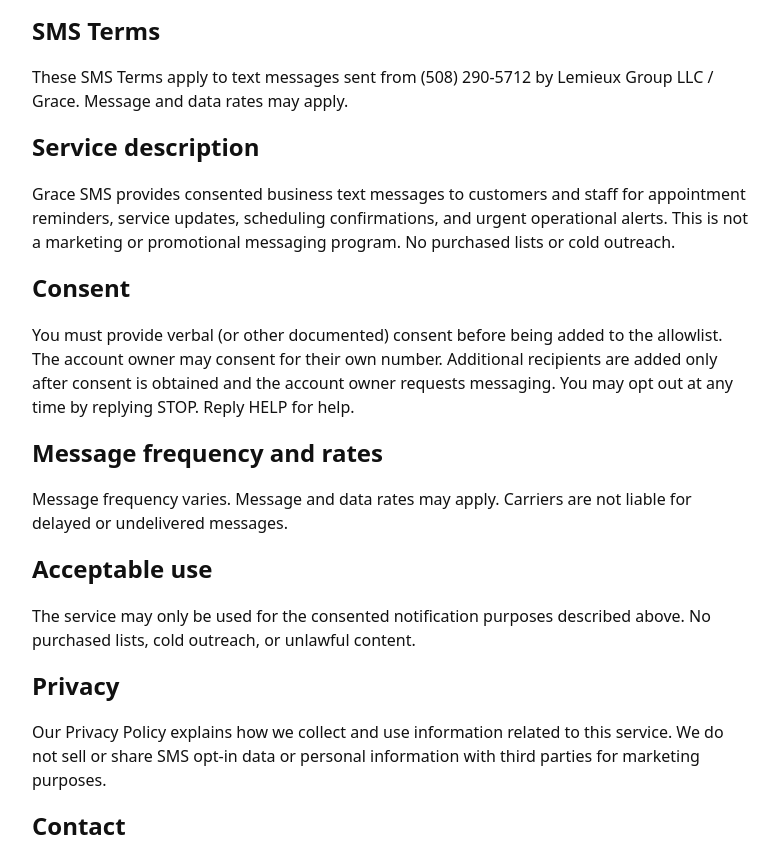
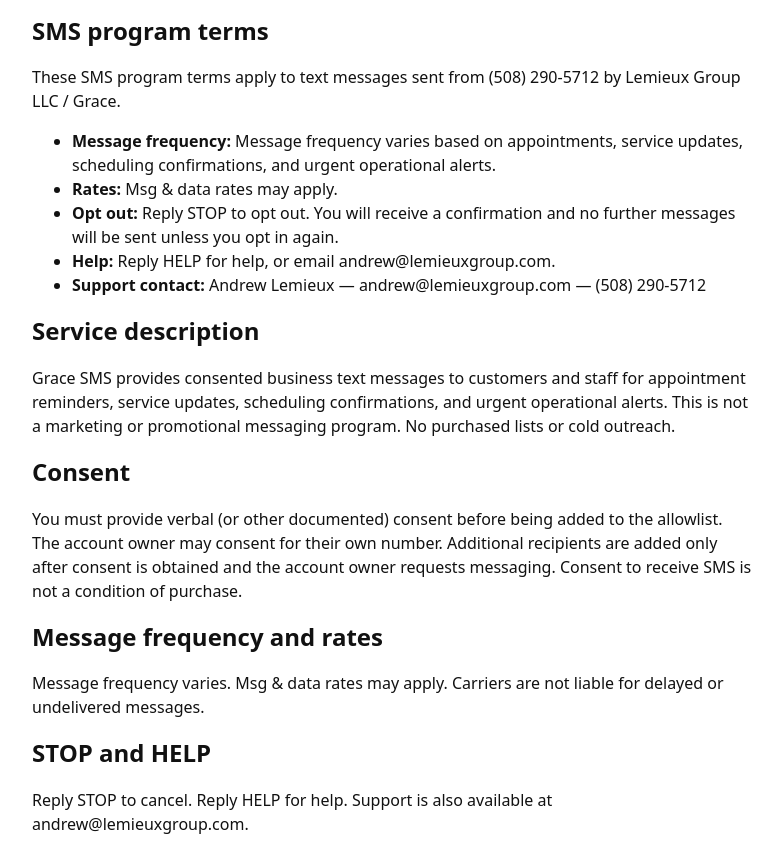
Before and after one commit to ajlemieux-max/lemieuxgroup-legal, a plain HTML site: page terms.html in a window 1280 px wide. Shown: the part 247-1091 px from the top of the page, without its empty margins (248-1030 px from the left). Drawn offline with Linux system fonts and the light colour scheme.

Commit message:
Strengthen SMS program terms for Twilio A2P crawler

```diff
--- a/terms.html
+++ b/terms.html
@@ -16,23 +16,33 @@
   <p><strong>Effective:</strong> September 28, 2026</p>
   <p>These Terms and Conditions govern use of the Grace SMS business notification service operated by Lemieux Group LLC (Brand registrant Andrew Lemieux), sending from (508) 290-5712.</p>
 
-  <h2>SMS Terms</h2>
-  <p>These SMS Terms apply to text messages sent from (508) 290-5712 by Lemieux Group LLC / Grace. Message and data rates may apply.</p>
+  <h2>SMS program terms</h2>
+  <p>These SMS program terms apply to text messages sent from (508) 290-5712 by Lemieux Group LLC / Grace.</p>
+  <ul>
+    <li><strong>Message frequency:</strong> Message frequency varies based on appointments, service updates, scheduling confirmations, and urgent operational alerts.</li>
+    <li><strong>Rates:</strong> Msg &amp; data rates may apply.</li>
+    <li><strong>Opt out:</strong> Reply STOP to opt out. You will receive a confirmation and no further messages will be sent unless you opt in again.</li>
+    <li><strong>Help:</strong> Reply HELP for help, or email andrew@lemieuxgroup.com.</li>
+    <li><strong>Support contact:</strong> Andrew Lemieux — andrew@lemieuxgroup.com — (508) 290-5712</li>
+  </ul>
 
   <h2>Service description</h2>
   <p>Grace SMS provides consented business text messages to customers and staff for appointment reminders, service updates, scheduling confirmations, and urgent operational alerts. This is not a marketing or promotional messaging program. No purchased lists or cold outreach.</p>
 
   <h2>Consent</h2>
-  <p>You must provide verbal (or other documented) consent before being added to the allowlist. The account owner may consent for their own number. Additional recipients are added only after consent is obtained and the account owner requests messaging. You may opt out at any time by replying STOP. Reply HELP for help.</p>
+  <p>You must provide verbal (or other documented) consent before being added to the allowlist. The account owner may consent for their own number. Additional recipients are added only after consent is obtained and the account owner requests messaging. Consent to receive SMS is not a condition of purchase.</p>
 
   <h2>Message frequency and rates</h2>
-  <p>Message frequency varies. Message and data rates may apply. Carriers are not liable for delayed or undelivered messages.</p>
+  <p>Message frequency varies. Msg &amp; data rates may apply. Carriers are not liable for delayed or undelivered messages.</p>
+
+  <h2>STOP and HELP</h2>
+  <p>Reply STOP to cancel. Reply HELP for help. Support is also available at andrew@lemieuxgroup.com.</p>
 
   <h2>Acceptable use</h2>
   <p>The service may only be used for the consented notification purposes described above. No purchased lists, cold outreach, or unlawful content.</p>
 
   <h2>Privacy</h2>
-  <p>Our Privacy Policy explains how we collect and use information related to this service. We do not sell or share SMS opt-in data or personal information with third parties for marketing purposes.</p>
+  <p>Our Privacy Policy at <a href="privacy.html">privacy.html</a> explains how we collect and use information related to this service. We do not sell or share SMS opt-in data or personal information with third parties for marketing purposes.</p>
 
   <h2>Contact</h2>
   <p>Andrew Lemieux — andrew@lemieuxgroup.com</p>
```
